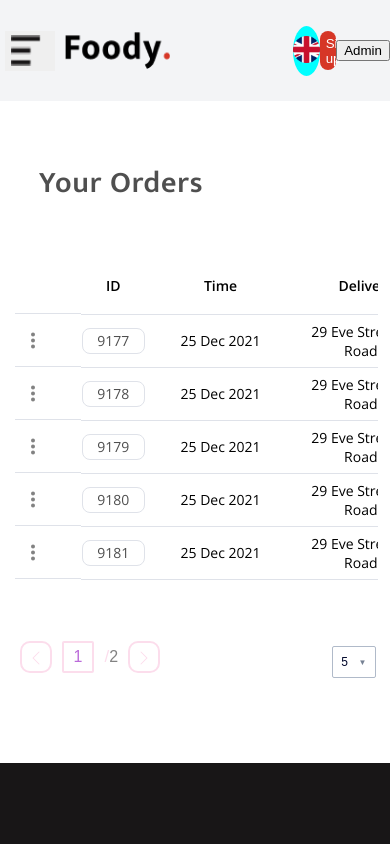
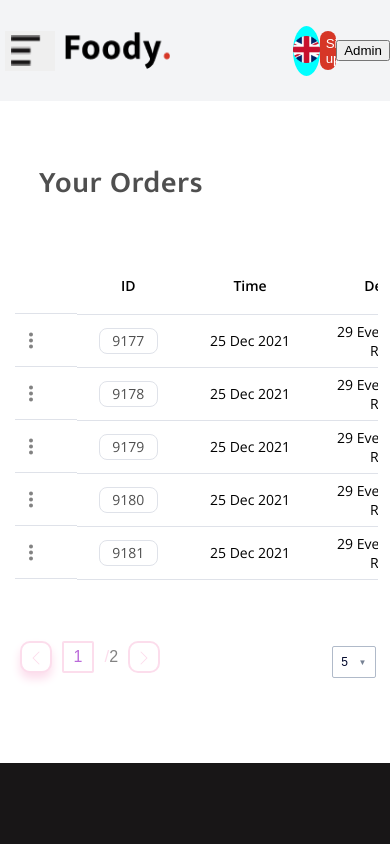
Before and after one commit to Rufat239/foody_client, a React (Create React App) app: page /ordersPage in a window 390 px wide. In both pictures the pointer is over the button 35 px from the left and 657 px from the top of the page. Shown: the top 844 px of the page. Built offline with nearby package versions, Linux system fonts and the light colour scheme.

Commit message:
fixed the width of the id part and added hover to buttons

```diff
--- a/src/style/deleteModal.css
+++ b/src/style/deleteModal.css
@@ -64,6 +64,11 @@
     color: #BDBDBD;
 }
 
+
+.modal-cancel-button:hover{
+    box-shadow: 7px 7px 7px rgb(189, 189, 189,0.5);
+}
+
 .modal-delete-button {
     background-color: #D63626;
     border: 1px solid #D63626;
@@ -73,6 +78,10 @@
     font-size: 16px;
     color: #FFF;
 
+}
+
+.modal-delete-button:hover{
+    box-shadow: 7px 7px 7px rgb(235, 87, 87, 0.5);
 }
 
 .deleteModal-buttons {
--- a/src/style/orders.css
+++ b/src/style/orders.css
@@ -91,8 +91,10 @@
 }
 
 
+
+
 .id-orders p {
-    /* width: 57px; */
+    width: 57px;
     height: 24px;
     border: 1px solid #DFE2E9;
     border-radius: 8px;
@@ -163,6 +165,14 @@
     cursor: pointer;
 }
 
+.show-setting:hover{
+    text-shadow:0px 4px 8px rgb(111, 207, 151,0.5);
+}
+
+.delete-setting:hover{
+    text-shadow:0px 4px 8px rgb(235, 87, 87, 0.5);
+}
+
 
 .show-setting {
     color: #6FCF97;
@@ -227,6 +237,12 @@
     border: 2px solid #FCDDEC;
     background-color: #FFFFFF;
     cursor: pointer;
+}
+
+
+.prev-button-order:hover,
+.next-button-order:hover{
+    box-shadow: 0px 6px 10px rgb(252, 221, 236);
 }
 
 .next-button-order {
@@ -313,6 +329,10 @@
 
     }
 
+    .id-orders{
+        padding: 0;
+    }
+
     .drop-down-menu-content {
         position: absolute;
         bottom: -35px;
--- a/src/style/showModal.css
+++ b/src/style/showModal.css
@@ -101,6 +101,9 @@
 }
 
 
+
+
+
 /* PAGINATION */
 
 .pagination {
@@ -123,6 +126,11 @@
     border: 2px solid #FCDDEC;
     background-color: #FFFFFF;
     cursor: pointer;
+}
+
+.prev-button:hover,
+.next-button:hover{
+    box-shadow: 0px 6px 10px rgb(252, 221, 236);
 }
 
 .next-button {
```
